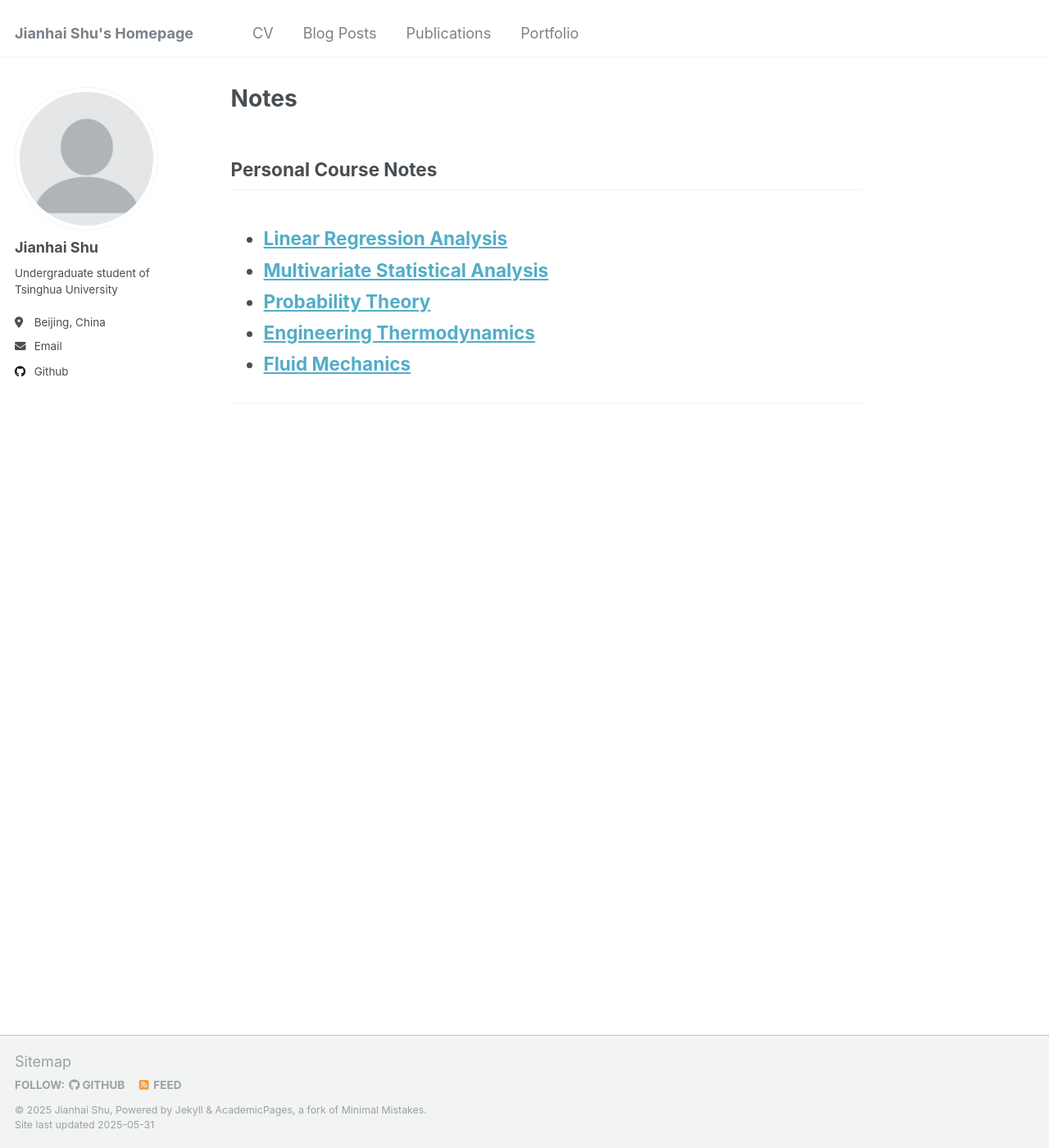
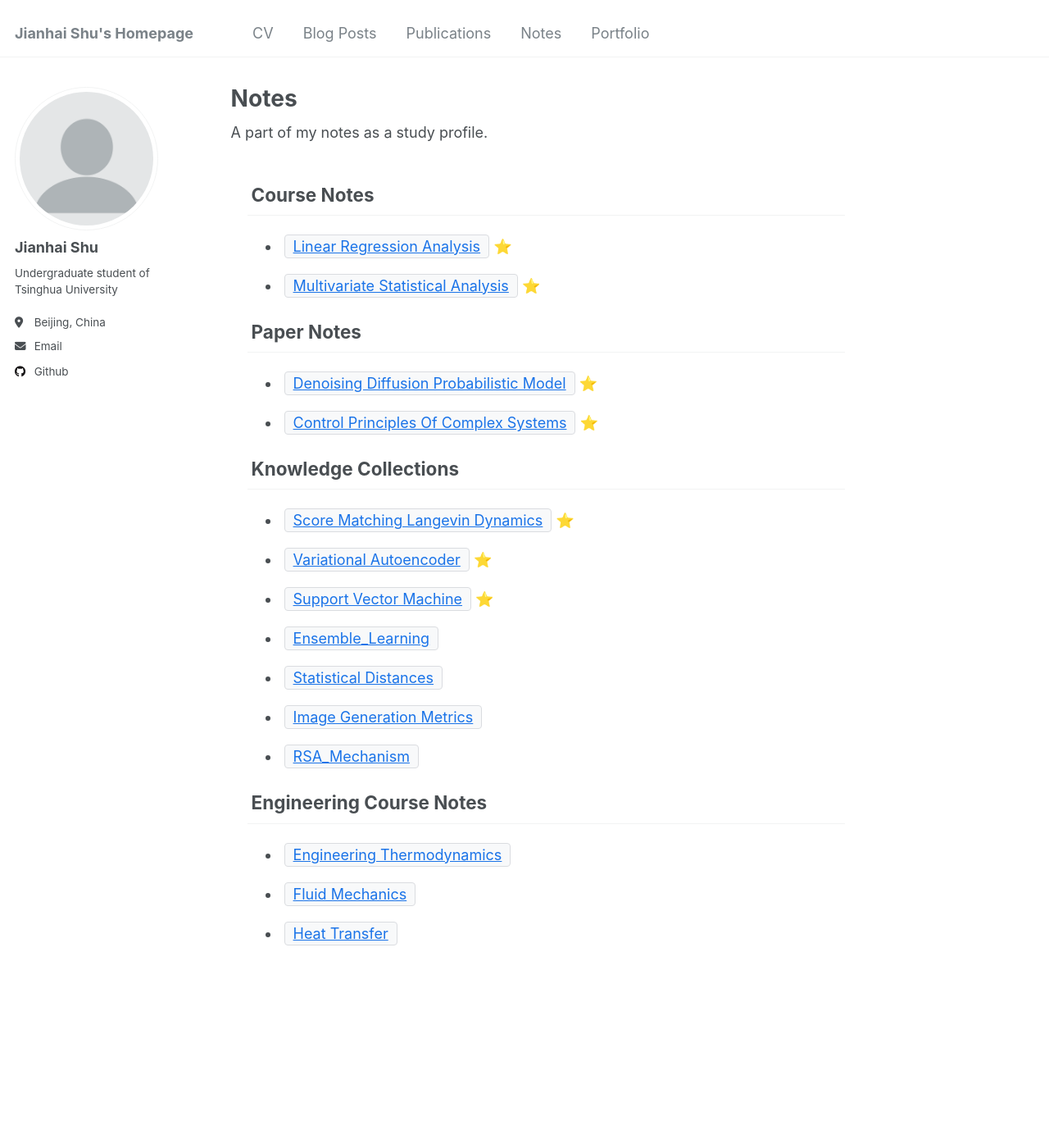
Before and after one commit to Celestopia/celestopia.github.io, a Jekyll site: the page built from _pages/notes.md, in a window 1280 px wide and 1400 px high. Shown: the whole window at 82% size. Built offline with Jekyll 4.4.1, drawn with Linux system fonts in a browser that asks for light colours.

Commit message:
Update personal information

```diff
--- a/_data/navigation.yml
+++ b/_data/navigation.yml
@@ -15,5 +15,8 @@ main:
   - title: "Publications"
     url: /publications/
 
+  - title: "Notes"
+    url: /notes/
+
   - title: "Portfolio"
     url: /portfolio/
--- a/_pages/notes.md
+++ b/_pages/notes.md
@@ -3,13 +3,63 @@ title: "Notes"
 permalink: /notes/
 ---
 
+<style>
+    .pdf-list {
+        padding: 20px;
+        max-width: 800px;
+        margin: 0 auto;
+    }
+    .pdf-link {
+        display: inline-block;
+        padding: 0px 10px;
+        margin: 5px;
+        background: #f8f9fa;
+        border-radius: 4px;
+        text-decoration: none;
+        color: #1a73e8;
+        border: 1px solid #dadce0;
+        transition: all 0.2s;
+    }
+    .pdf-link:hover {
+        background: #e8f0fe;
+        box-shadow: 0 2px 4px rgba(0,0,0,0.1);
+    }
+    h2 {
+        text-align: left;
+        margin: 0px;
+        padding: 5px;
+    }
+</style>
+
 {% include base_path %}
 
-<h2>Personal Course Notes<h2>
-<ul>
-<li><a href="/files/Linear_Regression_Analysis_Notes.pdf">Linear Regression Analysis</a></li>
-<li><a href="/files/Multivariate_Statistical_Analysis_Notes.pdf">Multivariate Statistical Analysis</a></li>
-<li><a href="/files/Probability Theory Notes.pdf">Probability Theory</a></li>
-<li><a href="/files/工程热力学笔记.pdf">Engineering Thermodynamics</a></li>
-<li><a href="/files/流体力学笔记.pdf">Fluid Mechanics</a></li>
-</ul>
+A part of my notes as a study profile.
+
+<div class="pdf-list">
+    <h2>Course Notes</h2>
+    <ul>
+        <li><a href="/_pages/pdf-viewer.html?pdf=/files/Linear_Regression_Analysis_Notes.pdf" class="pdf-link">Linear Regression Analysis</a>⭐</li>
+        <li><a href="/_pages/pdf-viewer.html?pdf=/files/Multivariate_Statistical_Analysis_Notes.pdf" class="pdf-link">Multivariate Statistical Analysis</a>⭐</li>
+    </ul>
+    <h2>Paper Notes</h2>
+    <ul>
+        <li><a href="/_pages/pdf-viewer.html?pdf=/files/DDPM.pdf" class="pdf-link">Denoising Diffusion Probabilistic Model</a>⭐</li>
+        <li><a href="/_pages/pdf-viewer.html?pdf=/files/ControlPrinciplesOfComplexSystems.pdf" class="pdf-link">Control Principles Of Complex Systems</a>⭐</li>
+    </ul>
+    <h2>Knowledge Collections</h2>
+    <ul>
+        <li><a href="/_pages/pdf-viewer.html?pdf=/files/SMLD.pdf" class="pdf-link">Score Matching Langevin Dynamics</a>⭐</li>
+        <li><a href="/_pages/pdf-viewer.html?pdf=/files/VAE.pdf" class="pdf-link">Variational Autoencoder</a>⭐</li>
+        <li><a href="/_pages/pdf-viewer.html?pdf=/files/SVM.pdf" class="pdf-link">Support Vector Machine</a>⭐</li>
+        <li><a href="/_pages/pdf-viewer.html?pdf=/files/Ensemble_Learning.pdf" class="pdf-link">Ensemble_Learning</a></li>
+        <li><a href="/_pages/pdf-viewer.html?pdf=/files/statistical_distances.pdf" class="pdf-link">Statistical Distances</a></li>
+        <li><a href="/_pages/pdf-viewer.html?pdf=/files/image_generation_metrics.pdf" class="pdf-link">Image Generation Metrics</a></li>
+        <li><a href="/_pages/pdf-viewer.html?pdf=/files/RSA_Mechanism.pdf" class="pdf-link">RSA_Mechanism</a></li>
+    </ul>
+    <h2>Engineering Course Notes</h2>
+    <ul>
+        <li><a href="/_pages/pdf-viewer.html?pdf=/files/工程热力学笔记.pdf" class="pdf-link">Engineering Thermodynamics</a></li>
+        <li><a href="/_pages/pdf-viewer.html?pdf=/files/流体力学笔记.pdf" class="pdf-link">Fluid Mechanics</a></li>
+        <li><a href="/_pages/pdf-viewer.html?pdf=/files/传热学笔记.pdf" class="pdf-link">Heat Transfer</a></li>
+    </ul>
+</div>
```
Also changed, not shown: _pages/about.md (+3 -3 lines), _pages/cv.md (+20 -9 lines), _pages/pdf-viewer.html (added, +64 -0 lines), _posts/2024-11-13-About_Me.md (added, +57 -0 lines), _posts/2024-11-13-Self_Introduction.md (deleted, +0 -55 lines), _publications/2009-10-01-paper-title-number-1.md (+8 -8 lines), 11 other files.
